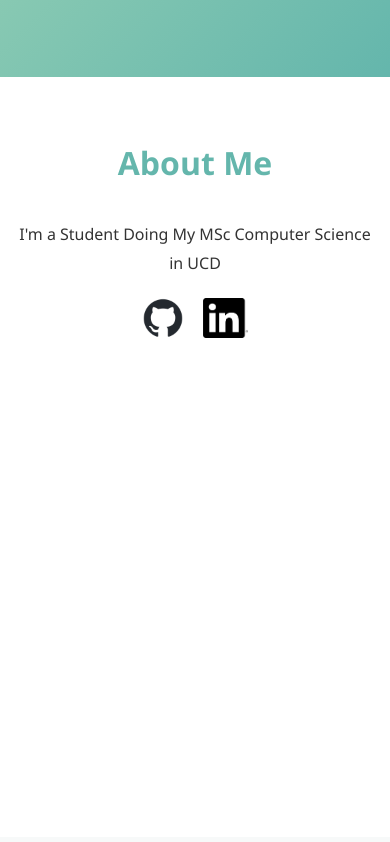
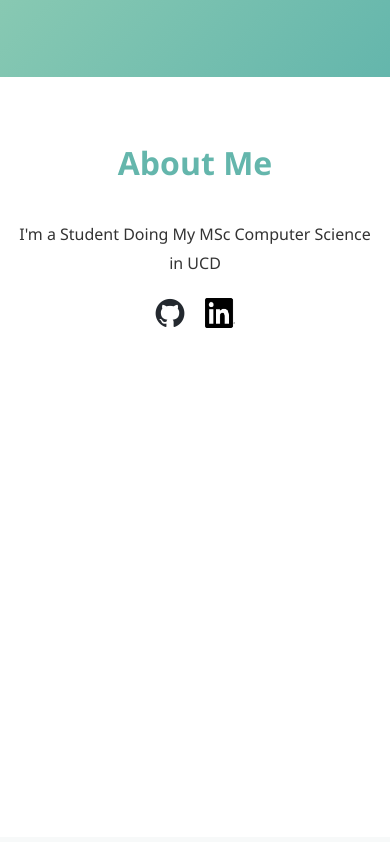
Before and after one commit to Gokulsajeev15/My_Portfolio, a React (Vite) app: page / in a window 390 px wide. Shown: the part 767-1609 px from the top of the page. Built offline with nearby package versions, Linux system fonts and the light colour scheme.

Commit message:
Deployed in pages-v1

```diff
--- a/src/App.css
+++ b/src/App.css
@@ -346,3 +346,16 @@
       padding: 20px;
     }
   }
+  @media (max-width: 768px) {
+    .social-icon, .social-icon-l {
+      width: 35px;  /* Adjust the size on mobile if needed */
+      height: 35px;
+    }
+  }
+
+  @media (max-width: 480px) {
+    .social-icon, .social-icon-l {
+      width: 30px;  /* Further reduce size for small mobile screens */
+      height: 30px;
+    }
+  }
```
